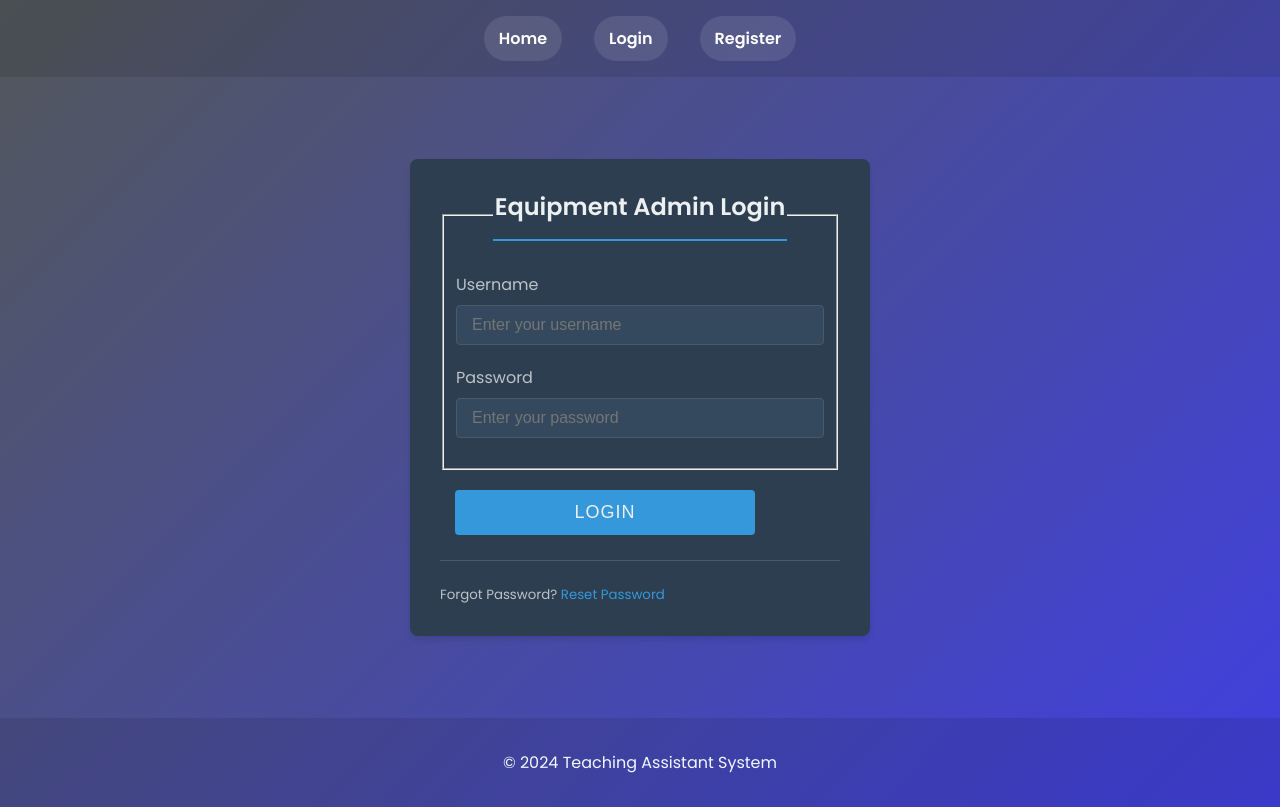
After one commit to Jyotishmoy12/INTERNSHIPIITG, a Flask app: page /equipment_admin_login in a window 1280 px wide. The commit adds this page. Run offline with Flask 3, Linux system fonts and the light colour scheme.

Commit message:
equipment admin

```diff
--- a/app.py
+++ b/app.py
@@ -10,7 +10,7 @@ login_manager = LoginManager(app)
 login_manager.login_view = 'login'
 
 from routes import *
-from models import User, StudentData, Passkey, PGStudentAdminPasskey
+from models import User, StudentData, Passkey, PGStudentAdminPasskey, EquipmentAdminPasskey
 
 if __name__ == '__main__':
     with app.app_context():
@@ -25,6 +25,10 @@ if __name__ == '__main__':
             initial_pg_passkey = PGStudentAdminPasskey(passkey='abcd')
             db.session.add(initial_pg_passkey)
             db.session.commit()
+        if not EquipmentAdminPasskey.query.first():
+            initial_equipment_passkey = EquipmentAdminPasskey(passkey='12')
+            db.session.add(initial_equipment_passkey)
+            db.session.commit()
 
     print("Database tables created and initial data added.")
 
--- a/models.py
+++ b/models.py
@@ -44,3 +44,7 @@ class Passkey(db.Model):
 class PGStudentAdminPasskey(db.Model):
     id = db.Column(db.Integer, primary_key=True)
     passkey = db.Column(db.String(20), nullable=False)
+
+class EquipmentAdminPasskey(db.Model):
+    id = db.Column(db.Integer, primary_key=True)
+    passkey = db.Column(db.String(20), nullable=False)
--- a/routes.py
+++ b/routes.py
@@ -2,7 +2,7 @@ from flask import render_template, url_for, flash, redirect, request, jsonify,se
 from flask_login import login_user, current_user, logout_user, login_required
 from werkzeug.security import generate_password_hash, check_password_hash
 from app import app, db
-from models import User, StudentData, Passkey,PGStudentAdminPasskey,PGStudentData
+from models import User, StudentData, Passkey,PGStudentAdminPasskey,PGStudentData, EquipmentAdminPasskey
 import pandas as pd
 import xlsxwriter
 from io import BytesIO
@@ -705,3 +705,111 @@ def delete_all_pg_student_data():
     db.session.commit()
     flash('All PG Student data deleted successfully', 'success')
     return redirect(url_for('pg_student_admin_panel'))
+
+
+from flask import render_template, url_for, flash, redirect, request, jsonify, session, send_file, make_response
+from flask_login import login_user, current_user, logout_user, login_required
+from werkzeug.security import generate_password_hash, check_password_hash
+from app import app, db
+from models import User, StudentData, Passkey, PGStudentAdminPasskey, EquipmentAdminPasskey
+
+# ... (keep all existing routes)
+
+@app.route("/check_equipment_admin_passkey", methods=['POST'])
+def check_equipment_admin_passkey():
+    passkey = request.form['passkey']
+    stored_passkey = EquipmentAdminPasskey.query.first()
+    if stored_passkey and passkey == stored_passkey.passkey:
+        session['equipment_admin_passkey_verified'] = True
+        return jsonify({'valid': True})
+    else:
+        return jsonify({'valid': False})
+
+@app.route("/equipment_admin_register", methods=['GET', 'POST'])
+def equipment_admin_register():
+    if not session.get('equipment_admin_passkey_verified'):
+        flash('Please enter the Equipment Admin passkey first.', 'danger')
+        return redirect(url_for('login'))
+
+    if request.method == 'POST':
+        username = request.form['username']
+        password = request.form['password']
+
+        existing_user = User.query.filter_by(username=username).first()
+        if existing_user:
+            flash('Username already exists. Please choose a different one.', 'danger')
+            return render_template('equipment_admin_register.html', title='Equipment Admin Register')
+
+        user = User(username=username, password=generate_password_hash(password), role='equipment_admin')
+        db.session.add(user)
+        db.session.commit()
+
+        session.pop('equipment_admin_passkey_verified', None)  # Clear the session variable
+        flash('Your Equipment Admin account has been created! You can now log in.', 'success')
+        return redirect(url_for('equipment_admin_login'))
+
+    return render_template('equipment_admin_register.html', title='Equipment Admin Register')
+
+@app.route("/equipment_admin_login", methods=['GET', 'POST'])
+def equipment_admin_login():
+    if current_user.is_authenticated and current_user.role == 'equipment_admin':
+        return redirect(url_for('equipment_admin_panel'))
+    if request.method == 'POST':
+        username = request.form['username']
+        password = request.form['password']
+        user = User.query.filter_by(username=username, role='equipment_admin').first()
+        if user and check_password_hash(user.password, password):
+            login_user(user)
+            return redirect(url_for('equipment_admin_panel'))
+        else:
+            flash('Login Unsuccessful. Please check username and password', 'danger')
+    return render_template('equipment_admin_login.html', title='Equipment Admin Login')
+
+@app.route("/equipment_admin_panel")
+@login_required
+def equipment_admin_panel():
+    if current_user.role != 'equipment_admin':
+        flash('Access denied. You must be an Equipment Admin to view this page.', 'danger')
+        return redirect(url_for('home'))
+    return render_template('equipment_admin_panel.html', title='Equipment Admin Panel')
+
+@app.route("/equipment_admin_forgot_password", methods=['GET', 'POST'])
+def equipment_admin_forgot_password():
+    if request.method == 'POST':
+        username = request.form['username']
+        new_password = request.form['new_password']
+        admin_passkey = request.form['admin_passkey']
+
+        stored_passkey = EquipmentAdminPasskey.query.first()
+        if not stored_passkey or admin_passkey != stored_passkey.passkey:
+            flash('Invalid Equipment Admin passkey. Please try again.', 'danger')
+            return render_template('equipment_admin_forgot_password.html', title='Equipment Admin Forgot Password')
+
+        user = User.query.filter_by(username=username, role='equipment_admin').first()
+        if user:
+            user.password = generate_password_hash(new_password)
+            db.session.commit()
+            flash('Your Equipment Admin password has been updated. You can now log in with your new password.', 'success')
+            return redirect(url_for('equipment_admin_login'))
+        else:
+            flash('Equipment Admin username not found. Please check and try again.', 'danger')
+    return render_template('equipment_admin_forgot_password.html', title='Equipment Admin Forgot Password')
+
+@app.route("/set_equipment_admin_passkey", methods=['POST'])
+@login_required
+def set_equipment_admin_passkey():
+    if current_user.role != 'equipment_admin':
+        flash('Access denied. You must be an Equipment Admin to set a new passkey.', 'danger')
+        return redirect(url_for('home'))
+
+    new_passkey = request.form['new_passkey']
+    passkey = EquipmentAdminPasskey.query.first()
+    if passkey:
+        passkey.passkey = new_passkey
+    else:
+        passkey = EquipmentAdminPasskey(passkey=new_passkey)
+        db.session.add(passkey)
+    db.session.commit()
+
+    flash('Equipment Admin Passkey updated successfully', 'success')
+    return redirect(url_for('equipment_admin_panel'))
--- /dev/null
+++ b/templates/equipment_admin_login.html
@@ -0,0 +1,122 @@
+{% extends "layout.html" %}
+{% block content %}
+<style>
+    .content-section {
+        max-width: 400px;
+        margin: 50px auto;
+        background-color: #2c3e50;
+        padding: 30px;
+        border-radius: 8px;
+        box-shadow: 0 4px 6px rgba(0, 0, 0, 0.1);
+    }
+
+    .border-bottom {
+        border-bottom: 2px solid #3498db;
+        padding-bottom: 15px;
+        margin-bottom: 25px;
+    }
+
+    legend {
+        font-size: 24px;
+        font-weight: 600;
+        color: #ecf0f1;
+        text-align: center;
+        margin-bottom: 20px;
+    }
+
+    .form-group {
+        margin-bottom: 20px;
+    }
+
+    .form-control-label {
+        font-weight: 500;
+        margin-bottom: 8px;
+        display: block;
+        color: #bdc3c7;
+    }
+
+    .form-control {
+        width: 100%;
+        padding: 10px 15px;
+        background-color: #34495e;
+        border: 1px solid #465c6e;
+        border-radius: 4px;
+        color: #ecf0f1;
+        font-size: 16px;
+        transition: all 0.3s ease;
+        box-sizing: border-box;
+    }
+
+    .form-control:focus {
+        border-color: #3498db;
+        box-shadow: 0 0 0 2px rgba(52, 152, 219, 0.25);
+        outline: none;
+    }
+
+    .btn-outline-info {
+        width: 300px;
+        padding: 12px;
+        background-color: #3498db;
+        border: none;
+        border-radius: 4px;
+        color: #ecf0f1;
+        font-size: 18px;
+        font-weight: 500;
+        transition: all 0.3s ease;
+        cursor: pointer;
+    }
+
+    .btn-outline-info:hover {
+        background-color: #2980b9;
+        transform: translateY(-2px);
+        box-shadow: 0 4px 8px rgba(52, 152, 219, 0.3);
+    }
+
+    .border-top {
+        border-top: 1px solid #465c6e;
+        margin-top: 25px;
+        padding-top: 20px;
+    }
+
+    .text-muted {
+        color: #bdc3c7 !important;
+        text-align: center;
+    }
+
+    .text-muted a {
+        color: #3498db;
+        text-decoration: none;
+        font-weight: 500;
+        transition: all 0.3s ease;
+    }
+
+    .text-muted a:hover {
+        color: #2980b9;
+        text-decoration: underline;
+    }
+</style>
+
+<div class="content-section">
+    <form method="POST" action="">
+        <fieldset class="form-group">
+            <legend class="border-bottom mb-4">Equipment Admin Login</legend>
+            <div class="form-group">
+                <label class="form-control-label" for="username">Username</label>
+                <input class="form-control" id="username" name="username" required type="text" value="" placeholder="Enter your username">
+            </div>
+            <div class="form-group">
+                <label class="form-control-label" for="password">Password</label>
+                <input class="form-control" id="password" name="password" required type="password" value="" placeholder="Enter your password">
+            </div>
+        </fieldset>
+        <div class="form-group">
+            <input class="btn btn-outline-info" id="submit" name="submit" type="submit" value="Login">
+        </div>
+    </form>
+    <div class="border-top pt-3">
+        <small class="text-muted">
+            Forgot Password? <a class="ml-2" href="{{ url_for('equipment_admin_forgot_password') }}">Reset Password</a>
+        </small>
+    </div>
+</div>
+{% endblock content %}
```
Also changed, not shown: templates/equipment_admin_forgot_password.html (added, +105 -0 lines), templates/equipment_admin_panel.html (added, +21 -0 lines), templates/equipment_admin_register.html (added, +124 -0 lines), templates/login.html (+83 -0 lines), instance/site.db.
